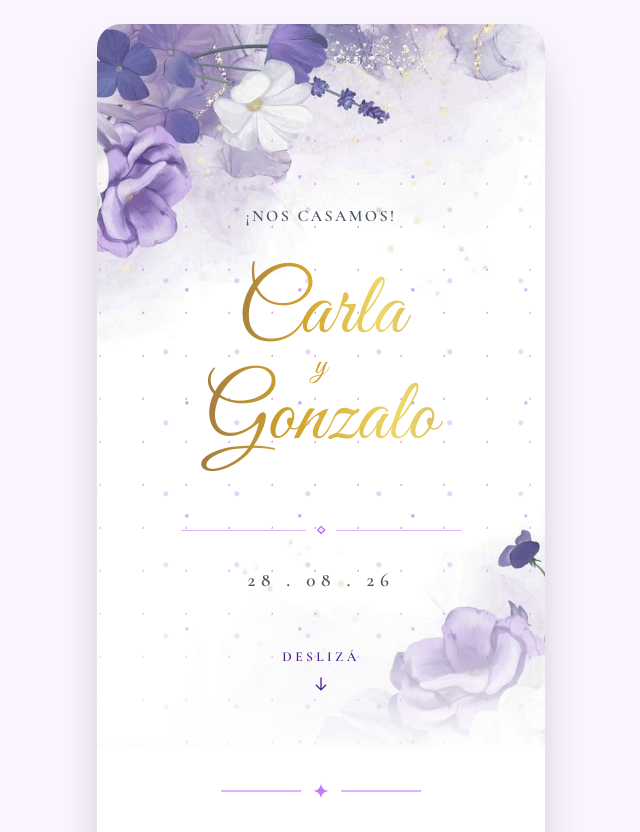
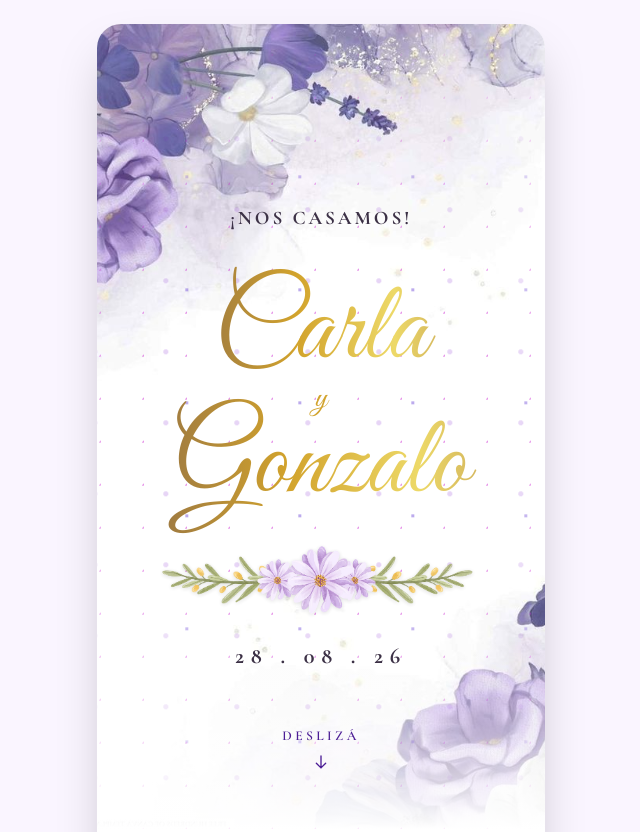
Before and after one commit to Sebas-44/invitacion-boda, an Astro site: page / in a window 1280 px wide. Shown: the top 832 px of the page, without its empty margins (319-959 px from the left). Built offline with nearby package versions, Linux system fonts and the light colour scheme; Astro itself is replaced by a stand-in of ours; a web font is replaced by a local one.

Commit message:
Cambio en home

```diff
--- a/src/components/Home.astro
+++ b/src/components/Home.astro
@@ -20,13 +20,15 @@
   <h3 class="simbolo-union animacion-entrada delay-3">y</h3>
   <!-- 4. Segundo nombre -->
   <h1 class="nombre-principal animacion-entrada delay-4">Gonzalo</h1>
-  <!-- 5. Divisor y Fecha (Aparecen juntos al final) -->
-  <div class="flex items-center justify-center w-full max-w-[280px] mt-12 mb-8 gap-3 animacion-entrada delay-5">
-  <div class="linea-divisor"></div>
-  <div class="rombo-divisor"></div>
-  <div class="linea-divisor"></div>
-  </div>
-
+<!-- Divisor Botánico de Ramas -->
+<!-- Divisor Floral de Acuarela -->
+<div class="flex items-center justify-center w-full max-w-[320px] mt-0.1 mb-6 animacion-entrada delay-5">
+  <img
+    src="/Divisor2S.png"
+    alt="Detalle floral"
+    class="w-full h-auto drop-shadow-sm opacity-90"
+  />
+</div>
 <p class="fecha-boda animacion-entrada delay-5">
   28 . 08 . 26
 </p>
@@ -61,17 +63,18 @@
   /* TIPOGRAFÍAS Y COLORES */
   .etiqueta-superior {
     font-family: 'Cormorant Garamond', serif;
+    font-size: 1.2rem;
     text-transform: uppercase;
     letter-spacing: 0.15em;
-    font-weight: 600;
-    color: #4b5563; /* Gris oscuro cálido, reemplaza al negro puro */
+    font-weight: 1000;
+    color: #3c3146; /* Gris oscuro cálido, reemplaza al negro puro */
     margin-bottom: 1.5rem;
   }
 
 .nombre-principal {
     font-family: 'Great Vibes';
-    font-size: 5.5rem;
-    font-weight: 550;
+    font-size: 7rem;
+    font-weight: 580;
     line-height: 1.2;
     padding: 0.5rem 1rem; /* ESTA ES LA SOLUCIÓN: Le da aire a la caja para que no corte las letras */
 
@@ -111,11 +114,11 @@
 
   .fecha-boda {
     font-family: 'Cormorant Garamond', serif;
-    font-size: 1.2rem;
+    font-size: 1.4rem;
     text-transform: uppercase;
     letter-spacing: 0.30em;
-    font-weight: 600;
-    color: #4b5563; /* Mismo gris oscuro que el título superior */
+    font-weight: 1000;
+    color: #3c3146; /* Mismo gris oscuro que el título superior */
   }
 
 .particulas-viento {
--- a/src/pages/index.astro
+++ b/src/pages/index.astro
@@ -37,6 +37,8 @@ import Closing from '../components/Closing.astro';
     <div class="px-6 py-6 space-y-8">
    		 <Countdown />
    		 <!-- Acá irán Calendar, Details, etc. -->
+
+      	<Divider />
 		  <Calendar />
   	</div>
 
```
Also changed, not shown: public/Cierre.png (added), public/Divisor2S.png (added).
